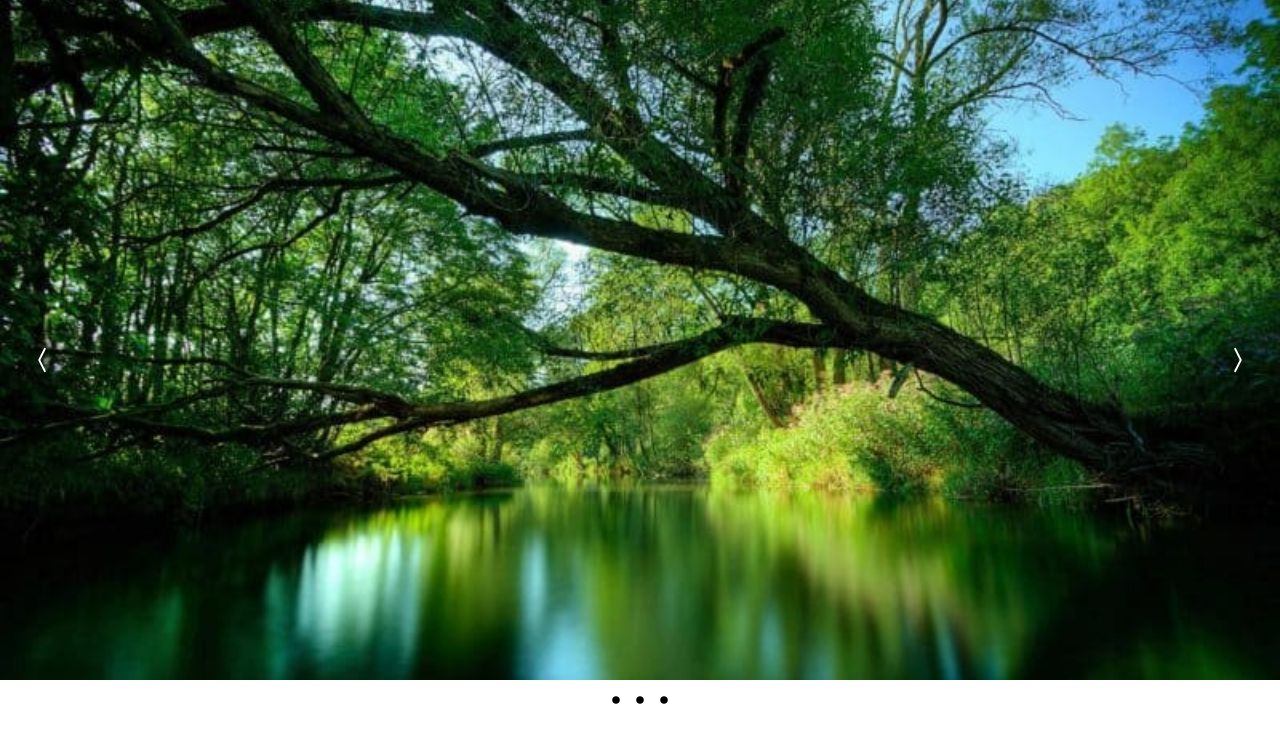
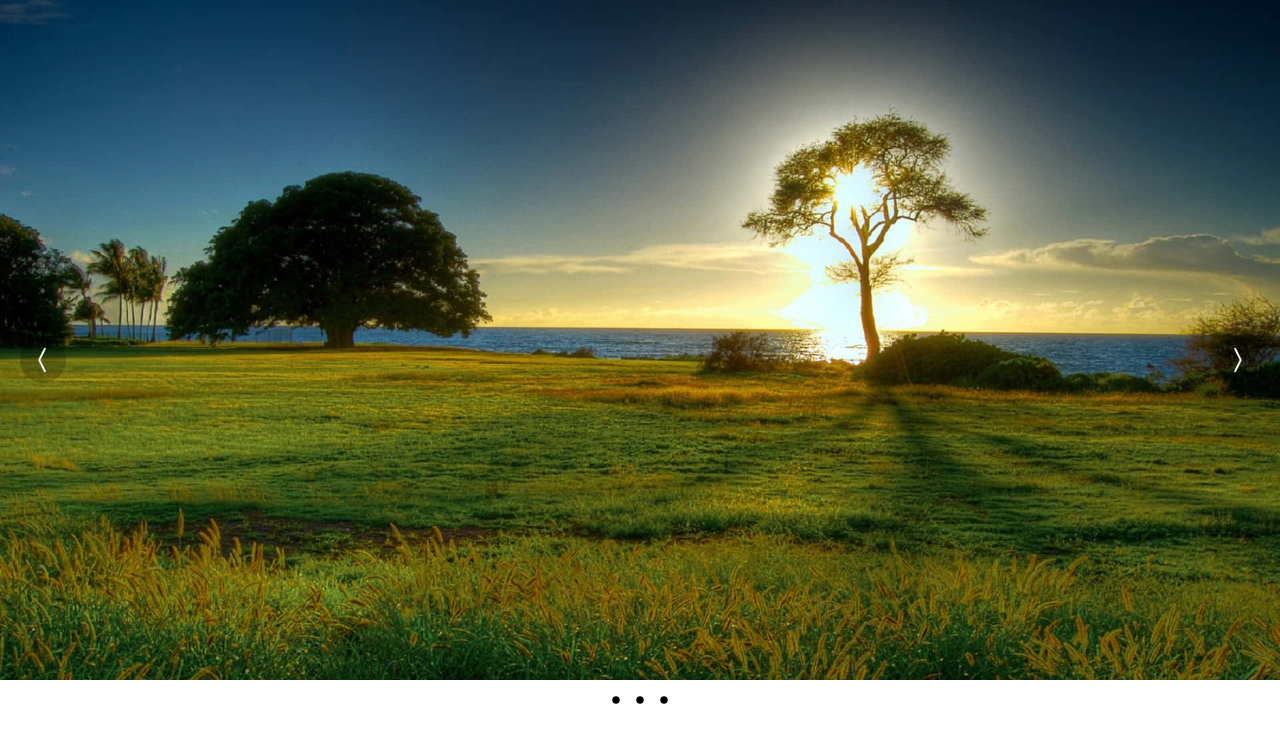
Before and after one commit to TRshaqOat/personal-web-repo, a React (Create React App) app in the folder personal-site/: page / in a window 1280 px wide. Shown: the top 742 px of the page. Built offline with nearby package versions, Linux system fonts and the light colour scheme.

Commit message:
Update App.js

```diff
--- a/personal-site/src/App.js
+++ b/personal-site/src/App.js
@@ -1,4 +1,4 @@
-import React, { useState } from "react";
+import React, { useState, useEffect } from "react";
 import "./App.css";
 import lake from "./assets/lake.jpg";
 import meadow from "./assets/meadow.jpg";
@@ -26,6 +26,15 @@ function App() {
   const goToSlide = (slideIndex) => {
     setCurrentIndex(slideIndex);
   };
+
+  useEffect(() => {
+    const interval = setInterval(() => {
+      // Logic to rotate images every 3 seconds
+      setCurrentIndex((prevIndex) => (prevIndex + 1) % slides.length);
+    }, 5000);
+
+    return () => clearInterval(interval);
+  }, [slides]);
 
   return (
     <div className="h-[720px] w-full m-auto pb-10 relative group">
```
